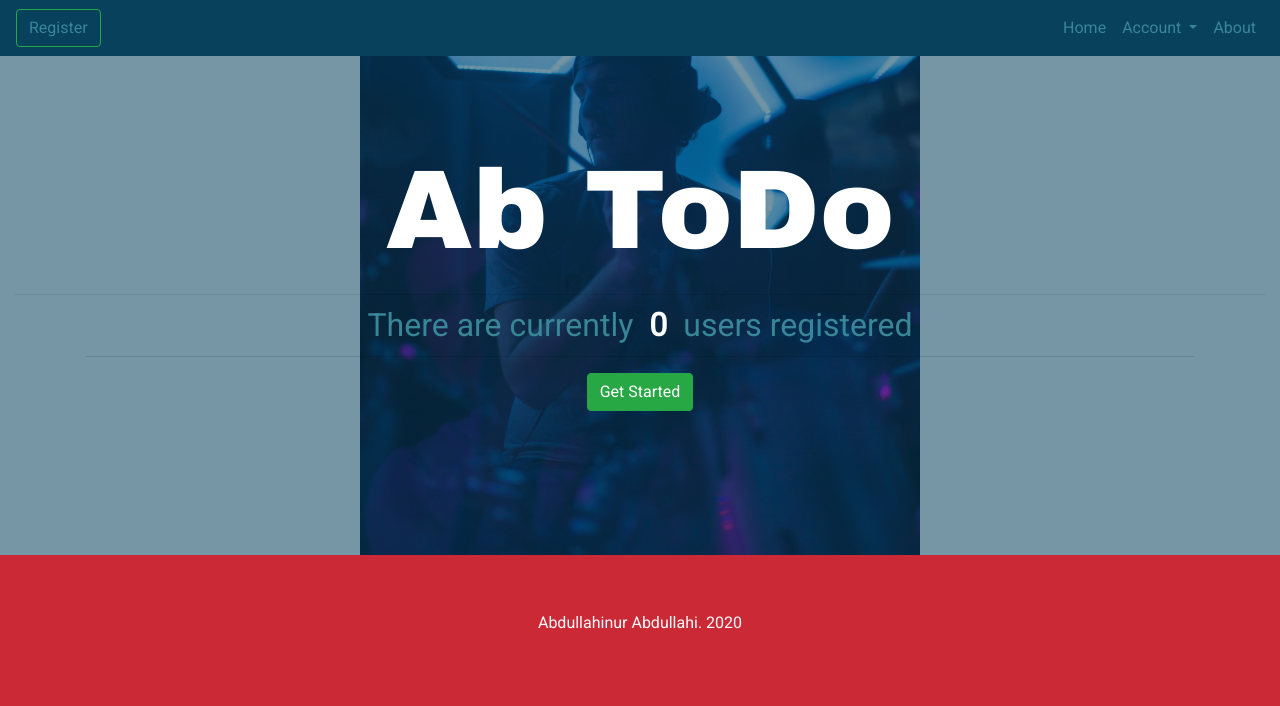
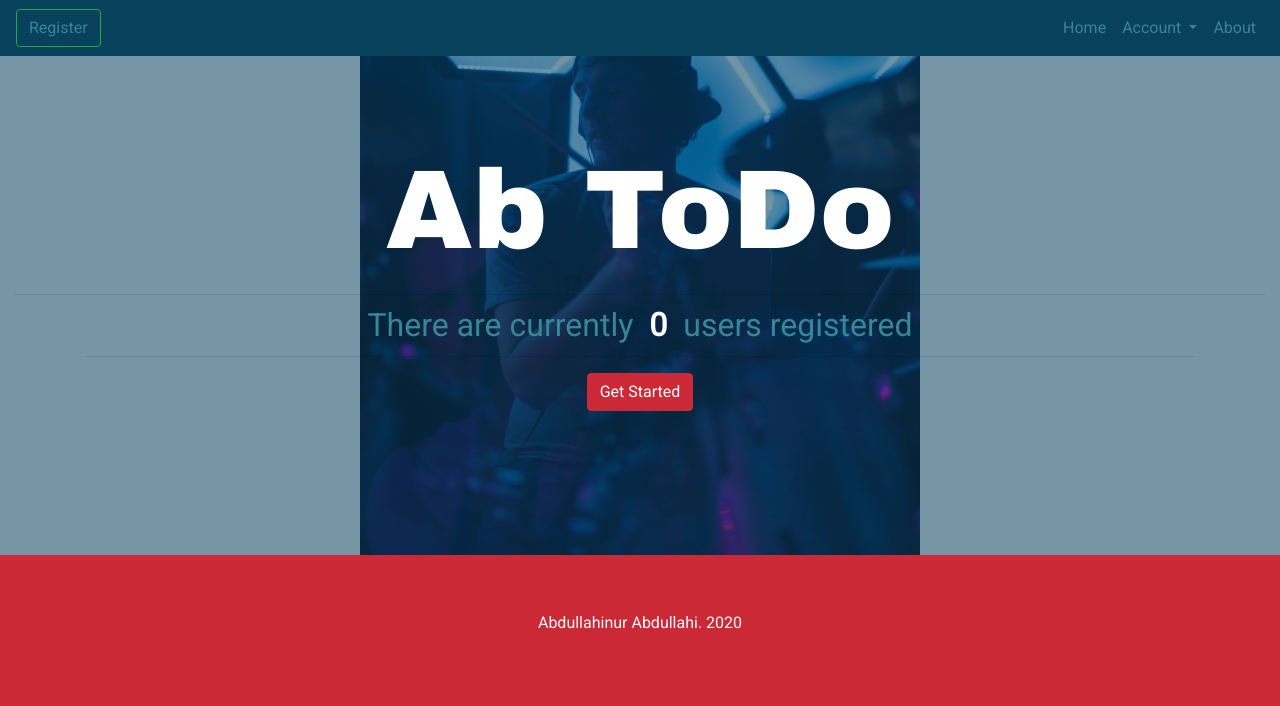
Before and after one commit to SandyAbdullahi/django-todo, a Django app: page / in a window 1280 px wide. Shown: the top 706 px of the page. Run offline with Django 3.2, Linux system fonts and the light colour scheme; parts of the project's set-up code (start-up, migrations or seed data) failed here and were passed over; some libraries are stand-ins or nearby versions.

Commit message:
style button

```diff
--- a/static/css/styles.css
+++ b/static/css/styles.css
@@ -86,6 +86,11 @@ base colors:
 }
 
 
+.landing .btn.btn-success {
+    border: 1px solid #CC2936 !important;;
+    background-color:  #CC2936 !important;
+}
+
 
 
 
```
